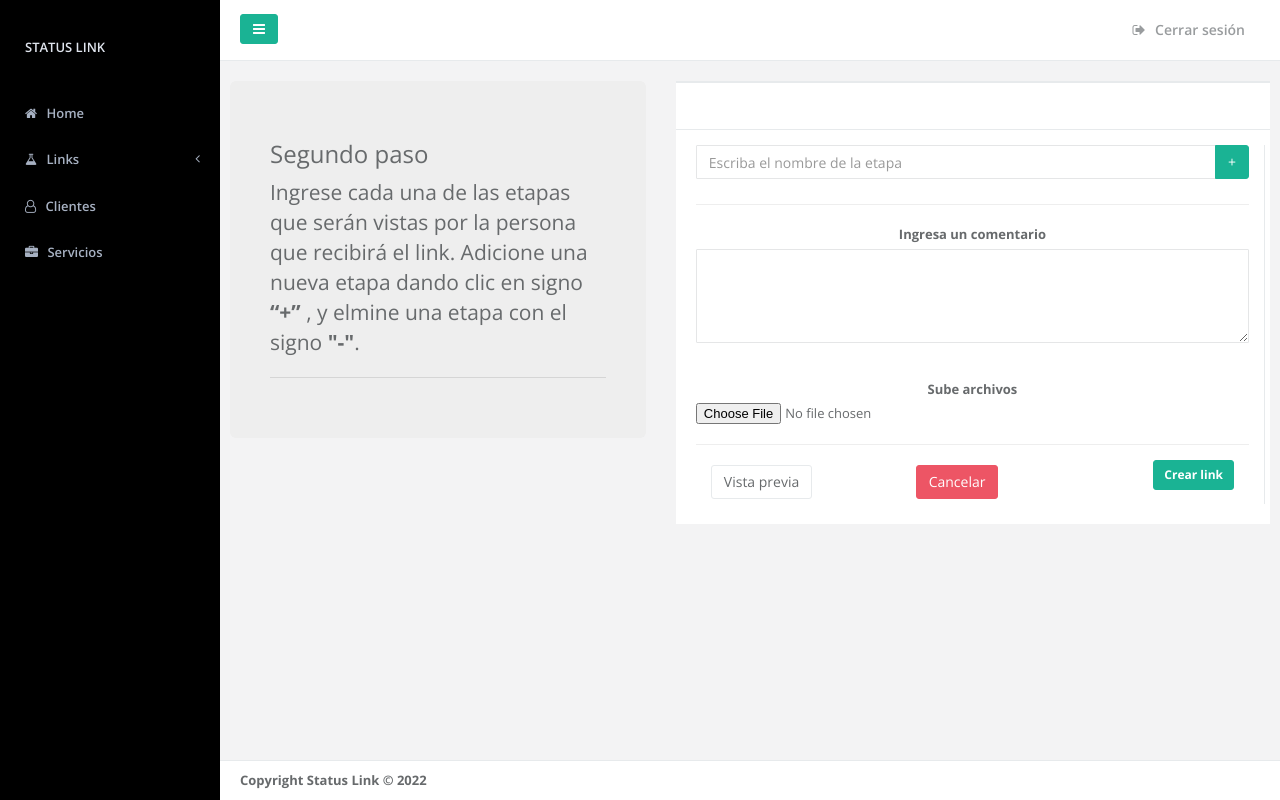
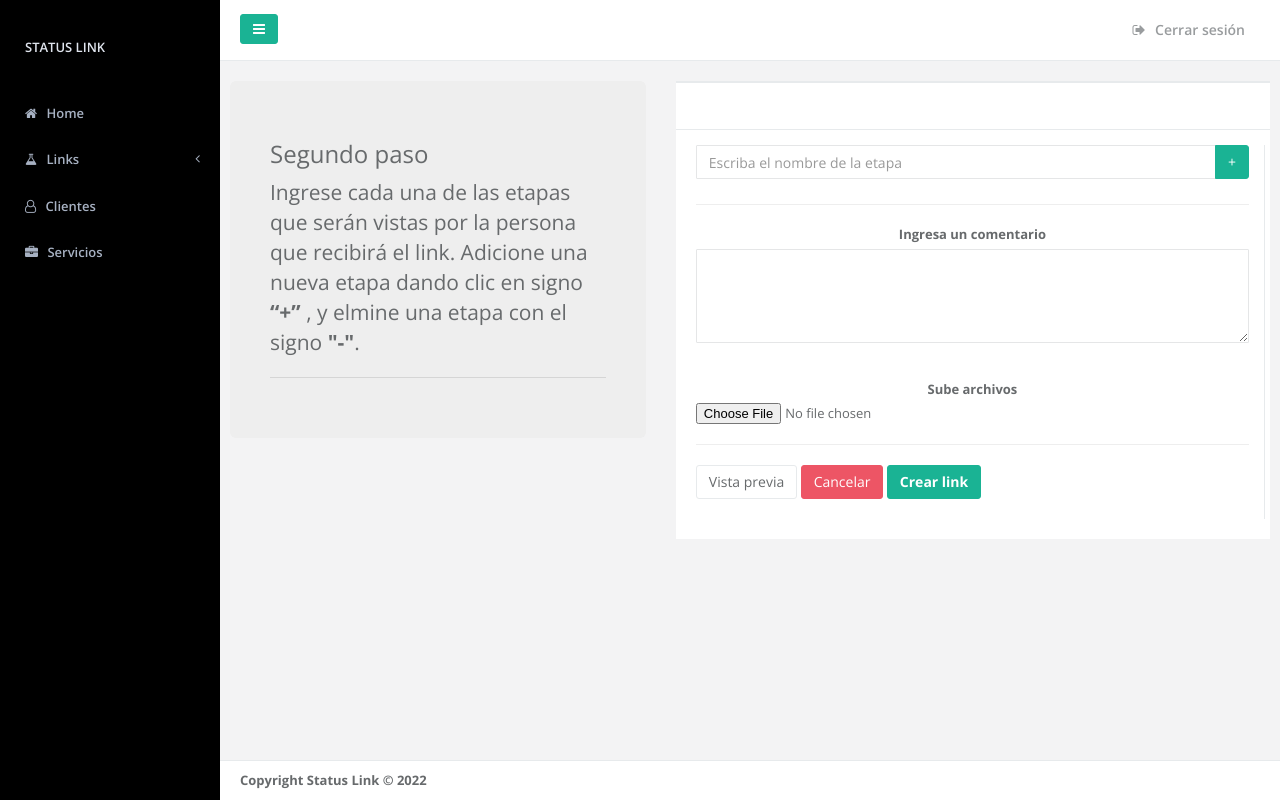
Before and after one commit to GoHives/StatusLink, a Django app: template apps/administrators/templates/link_generator_final_step.html in a window 1280 px wide. Run offline with Django 4.2, Linux system fonts and the light colour scheme; the template is opened without the code that fills it, so the values that code supplies are empty; some libraries are stand-ins or nearby versions.

```diff
--- a/apps/administrators/templates/link_generator_final_step.html
+++ b/apps/administrators/templates/link_generator_final_step.html
@@ -70,25 +70,22 @@
 							</div>
 							<hr>
 
-							<div class="form-group">
-								<div class="col-sm-12 ">
-
-									{% comment %} <a class="btn btn-white" data-toggle="modal" class="btn btn-info" href="">Vista previa</a> {% endcomment %}
-
-
-										<input name ="cancel" type="hidden" value = {{link_info.pk}} >
-
-										<a class="btn btn-default" onclick = "preview()">Vista previa</a>
-										<a style ="margin-left:100px"class="btn btn-danger" data-toggle="modal" onclick = "cancel({{link_info.pk}})">Cancelar</a>
 
 
 
 
-									{% comment %} <a class="btn btn-white" disabled data-toggle="modal" class="btn btn-primary" href="">Vista previa</a> {% endcomment %}
-									<button  class="btn btn-sm btn-primary pull-right m-t-n-xs" type="submit">
+							<div class="form-group">
+
+									<input name ="cancel" type="hidden" value = {{link_info.pk}} >
+
+
+									<a class="btn btn-default" onclick = "preview()">Vista previa</a>
+									<a class="btn btn-danger" data-toggle="modal" onclick = "cancel({{link_info.pk}})">Cancelar</a>
+
+									<button  class="btn btn-primary" type="submit">
 										<strong>Crear link</strong>
 									</button>
-								</div>
+
 							</div>
 						</form>
 					</div>
```
